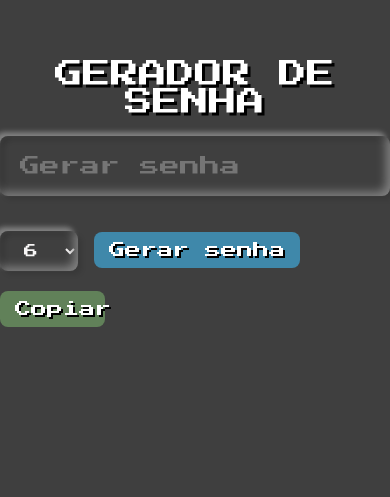
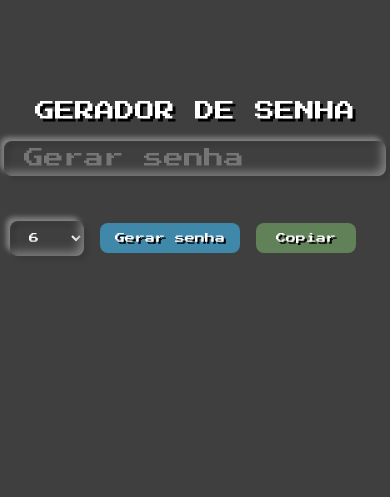
Before and after one commit to andrebmarcos/Gerador_de_Senhas, a plain HTML site: page index.html in a window 390 px wide. Shown: the part 229-726 px from the top of the page. Drawn offline with Linux system fonts and the light colour scheme.

Commit message:
tornando responsivo

```diff
--- a/index.html
+++ b/index.html
@@ -8,6 +8,8 @@
         <link rel="preconnect" href="https://fonts.gstatic.com" crossorigin>
         <link href="https://fonts.googleapis.com/css2?family=Fira+Code:wght@300;500&family=Press+Start+2P&display=swap" rel="stylesheet">
     <link rel="stylesheet" href="index.css">
+    <link rel="stylesheet" href="responsivo.css">
+
 
     <title>Gerador de Senha</title>
 </head>
@@ -15,7 +17,10 @@
     <div class="input-box">
 
         <h2 id="titulo">Gerador de Senha</h2>
+        <div class="input-senha">
         <input type="text" placeholder="Gerar senha" id="senha" readonly="">
+        </div>
+        <div class="botoes">
         <select id="seletor" name="seletor">
             <option value="6">6</option>
             <option value="7">7</option>
@@ -32,6 +37,8 @@
         <div id="btn" onclick="gerarSenha()">Gerar senha</div>
         <div id="btnCopiar" onclick="btncopiar()">Copiar</div>
       </div>
+      </div>
+        </div>
       <footer class="rodape">
         <div class="social"></div>
         <a href="https://www.linkedin.com/in/andrebmarcos/">
--- /dev/null
+++ b/responsivo.css
@@ -0,0 +1,33 @@
+@media (max-width: 1220px) {
+    #titulo{
+    font-size: 20px;
+    font-weight: 300;
+    }
+
+    .input-senha{
+        display: flex;
+        justify-content: center;
+    }
+    .botoes{
+        margin: 10px;
+    }
+
+    .input-box input{
+        height: 35px;
+
+        width: 98%;
+    }
+
+    #seletor{
+        height: 35px;
+        font-size: 10px;
+        padding-left: 15px;
+    }
+    .input-box #btn{
+        font-size: 10px;
+        height: 100%;
+    }
+    .input-box #btnCopiar{
+        font-size: 10px;
+    }
+}
```
Also changed, not shown: index.css (line endings or trailing spaces).
